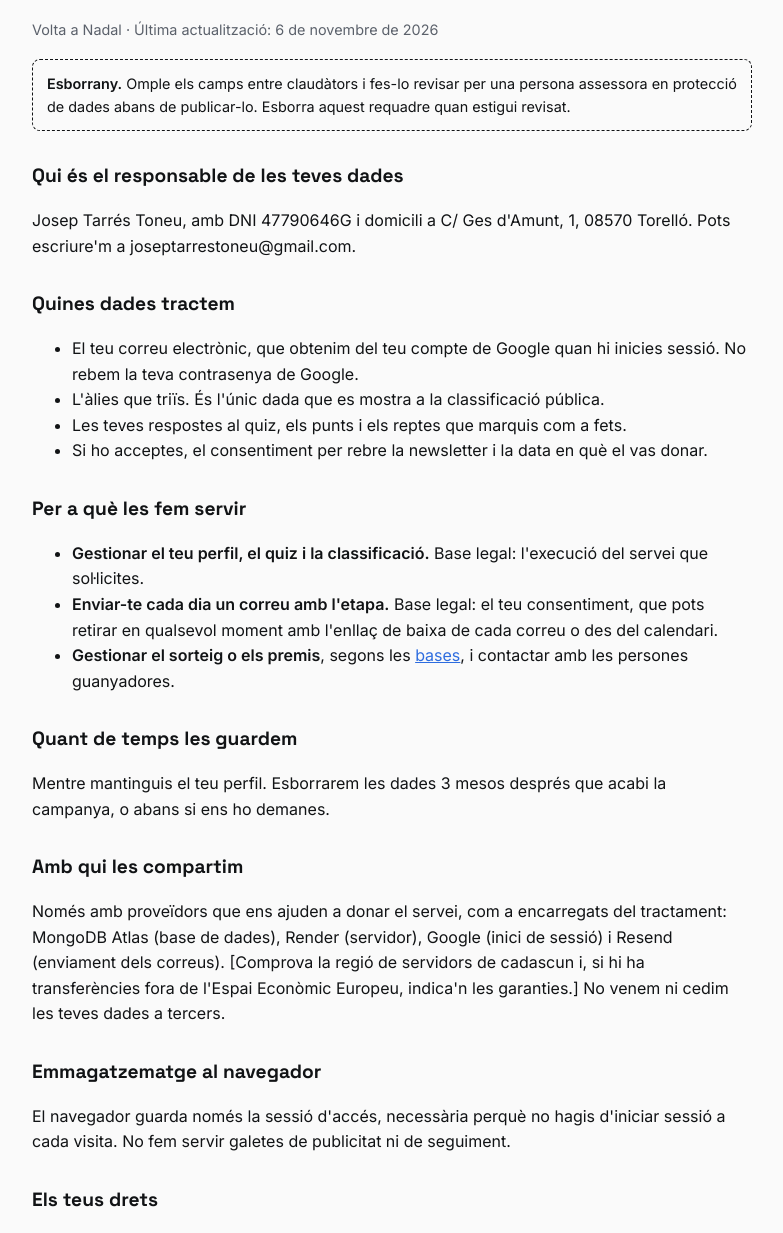
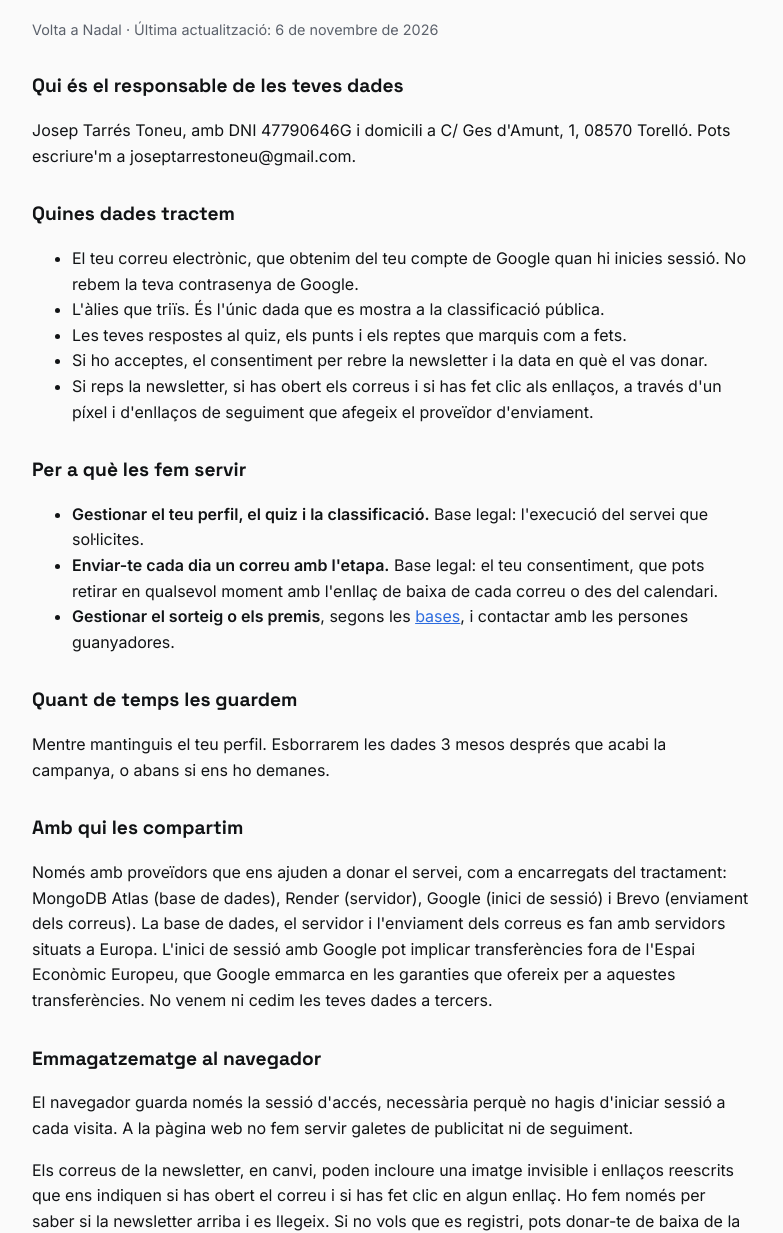
Before and after one commit to joseptarrestoneu/portfolio-josep, a plain HTML site: page advent/privacitat.html in a window 1280 px wide. Shown: the part 150-1383 px from the top of the page, without its empty margins (248-1031 px from the left). Drawn offline with Linux system fonts and the light colour scheme.

Commit message:
Actualitza textos legals del calendari d'Advent
Co-Authored-By: Claude Sonnet 5.5 <noreply@anthropic.com>

```diff
--- a/advent/privacitat.html
+++ b/advent/privacitat.html
@@ -15,8 +15,6 @@ a{color:var(--accent)}
 <p><a href="./">← Tornar al calendari</a></p>
 <h1>Política de privacitat</h1>
 <p class="meta">Volta a Nadal · Última actualització: 6 de novembre de 2026</p>
-<div class="draft"><strong>Esborrany.</strong> Omple els camps entre claudàtors i fes-lo revisar per una persona assessora en protecció de dades abans de publicar-lo. Esborra aquest requadre quan estigui revisat.</div>
-
 <h2>Qui és el responsable de les teves dades</h2>
 <p>Josep Tarrés Toneu, amb DNI 47790646G i domicili a C/ Ges d'Amunt, 1, 08570 Torelló. Pots escriure'm a joseptarrestoneu@gmail.com.</p>
 
@@ -26,6 +24,7 @@ a{color:var(--accent)}
 <li>L'àlies que triïs. És l'únic dada que es mostra a la classificació pública.</li>
 <li>Les teves respostes al quiz, els punts i els reptes que marquis com a fets.</li>
 <li>Si ho acceptes, el consentiment per rebre la newsletter i la data en què el vas donar.</li>
+<li>Si reps la newsletter, si has obert els correus i si has fet clic als enllaços, a través d'un píxel i d'enllaços de seguiment que afegeix el proveïdor d'enviament.</li>
 </ul>
 
 <h2>Per a què les fem servir</h2>
@@ -39,10 +38,11 @@ a{color:var(--accent)}
 <p>Mentre mantinguis el teu perfil. Esborrarem les dades 3 mesos després que acabi la campanya, o abans si ens ho demanes.</p>
 
 <h2>Amb qui les compartim</h2>
-<p>Només amb proveïdors que ens ajuden a donar el servei, com a encarregats del tractament: MongoDB Atlas (base de dades), Render (servidor), Google (inici de sessió) i Resend (enviament dels correus). [Comprova la regió de servidors de cadascun i, si hi ha transferències fora de l'Espai Econòmic Europeu, indica'n les garanties.] No venem ni cedim les teves dades a tercers.</p>
+<p>Només amb proveïdors que ens ajuden a donar el servei, com a encarregats del tractament: MongoDB Atlas (base de dades), Render (servidor), Google (inici de sessió) i Brevo (enviament dels correus). La base de dades, el servidor i l'enviament dels correus es fan amb servidors situats a Europa. L'inici de sessió amb Google pot implicar transferències fora de l'Espai Econòmic Europeu, que Google emmarca en les garanties que ofereix per a aquestes transferències. No venem ni cedim les teves dades a tercers.</p>
 
 <h2>Emmagatzematge al navegador</h2>
-<p>El navegador guarda només la sessió d'accés, necessària perquè no hagis d'iniciar sessió a cada visita. No fem servir galetes de publicitat ni de seguiment.</p>
+<p>El navegador guarda només la sessió d'accés, necessària perquè no hagis d'iniciar sessió a cada visita. A la pàgina web no fem servir galetes de publicitat ni de seguiment.</p>
+<p>Els correus de la newsletter, en canvi, poden incloure una imatge invisible i enllaços reescrits que ens indiquen si has obert el correu i si has fet clic en algun enllaç. Ho fem només per saber si la newsletter arriba i es llegeix. Si no vols que es registri, pots donar-te de baixa de la newsletter en qualsevol moment.</p>
 
 <h2>Els teus drets</h2>
 <p>Pots demanar accedir a les teves dades, rectificar-les, suprimir-les, limitar-ne el tractament, oposar-t'hi i portar-les a un altre servei. Escriu-me a l'adreça de contacte. Si consideres que no hem tractat bé les teves dades, pots reclamar a l'Agència Espanyola de Protecció de Dades (aepd.es).</p>
```
Also changed, not shown: advent/bases.html (+1 -3 lines).
